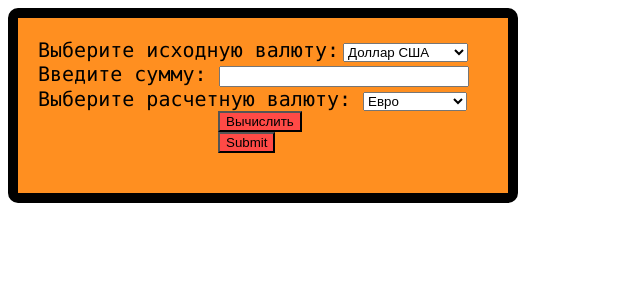
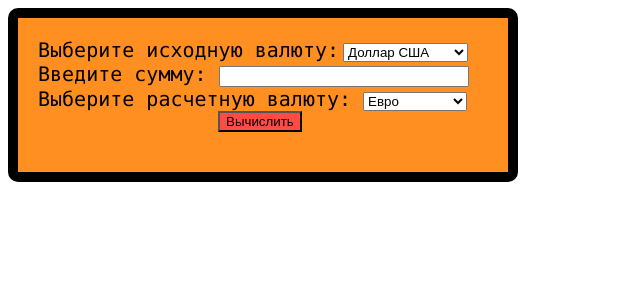
Before and after one commit to Oleggg2000/Web_currency_converter, a Flask app: template templates/index.html in a window 1280 px wide. Shown: the top 300 px of the page, without its empty margins (0-640 px from the left). Run offline with Flask 2, Linux system fonts and the light colour scheme; the template is opened without the code that fills it, so the values that code supplies are empty; some libraries are stand-ins or nearby versions.

Commit message:
Changes №10

```diff
--- a/templates/index.html
+++ b/templates/index.html
@@ -77,8 +77,7 @@
         <option value="JPY">Йена</option>
         <option value="RUB">Рубль</option>
      </select>
-    <button onclick='GiveResults();' class="button">Вычислить</button>
-    <input type="submit" value="Submit" class="button"/>
+    <input type="submit" value="Вычислить" class="button" onclick="GiveResults()"/>
     <br/>
 <h2 id="answer"></h2>
 </form>
```
